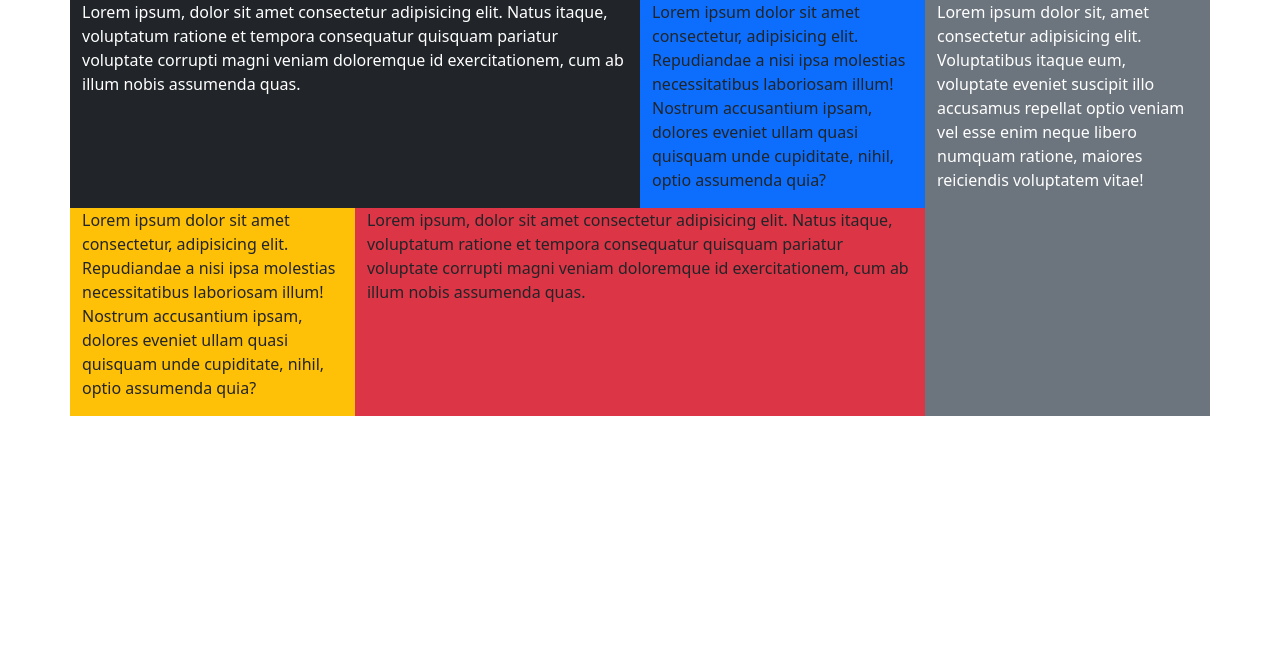
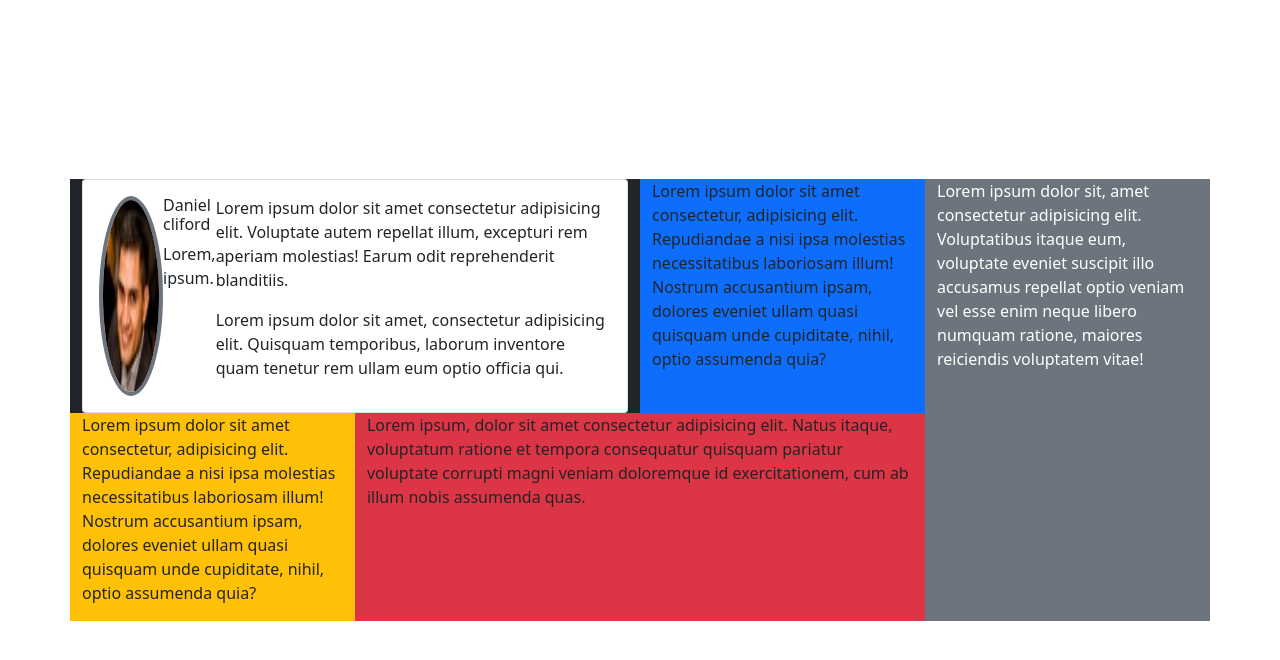
Before and after one commit to andrus3276/boostrap5, a plain HTML site: page index.html in a window 1280 px wide. Drawn offline with nearby package versions, Linux system fonts and the light colour scheme.

Commit message:
se añadio card y flex

```diff
--- a/index.html
+++ b/index.html
@@ -6,14 +6,37 @@
     <link href="https://cdn.jsdelivr.net/npm/bootstrap@5.0.2/dist/css/bootstrap.min.css" rel="stylesheet" integrity="sha384-EVSTQN3/azprG1Anm3QDgpJLIm9Nao0Yz1ztcQTwFspd3yD65VohhpuuCOmLASjC" crossorigin="anonymous">
     <title>Document</title>
 </head>
+<style>
+    @media (min-width: 992px) {
+        .alto-100{
+            height: 100vh;
+        }
+     }
+</style>
 <body>
-    <main class="container d-flex">
+    <main class="container d-flex d-flex align-items-center d-flex justify-content-center alto-100">
         <div class="row">
             <!-- columna izquierda -->
             <div class="col-12 col-lg-9 bg-primary">
                 <div class="row">
-                    <div class=" col-12 col-lg-8 bg-dark text-white">
-                        <p>Lorem ipsum, dolor sit amet consectetur adipisicing elit. Natus itaque, voluptatum ratione et tempora consequatur quisquam pariatur voluptate corrupti magni veniam doloremque id exercitationem, cum ab illum nobis assumenda quas.</p>
+                    <div class=" col-12 col-lg-8 bg-dark text-black">
+                       <article class="card">
+                        <div class="card-body">
+                            <div class="d-flex ">
+                                <img src="images/image-daniel.jpg" alt="" class="rounded-circle border border-secondary border border-4 ">
+                                <div>
+                                    <h6>Daniel cliford</h6>
+                                    <p>Lorem, ipsum.</p>
+                                </div>
+                                <div>
+                                    <p>Lorem ipsum dolor sit amet consectetur adipisicing elit. Voluptate autem repellat illum, excepturi rem aperiam molestias! Earum odit reprehenderit blanditiis.</p>
+                                    <p>Lorem ipsum dolor sit amet, consectetur adipisicing elit. Quisquam temporibus, laborum inventore quam tenetur rem ullam eum optio officia qui.</p>
+                                </div>
+
+                            </div>
+
+                        </div>
+                       </article>
                     </div>
                     <div class="col-12 col-lg-4 bg-succes">
                         <p>Lorem ipsum dolor sit amet consectetur, adipisicing elit. Repudiandae a nisi ipsa molestias necessitatibus laboriosam illum! Nostrum accusantium ipsam, dolores eveniet ullam quasi quisquam unde cupiditate, nihil, optio assumenda quia?</p>
```
Also changed, not shown: images/bg-pattern-quotation.svg (added), images/favicon-32x32.png (added), images/image-daniel.jpg (added), images/image-jeanette.jpg (added), images/image-jonathan.jpg (added), images/image-kira.jpg (added), images/image-patrick.jpg (added).
